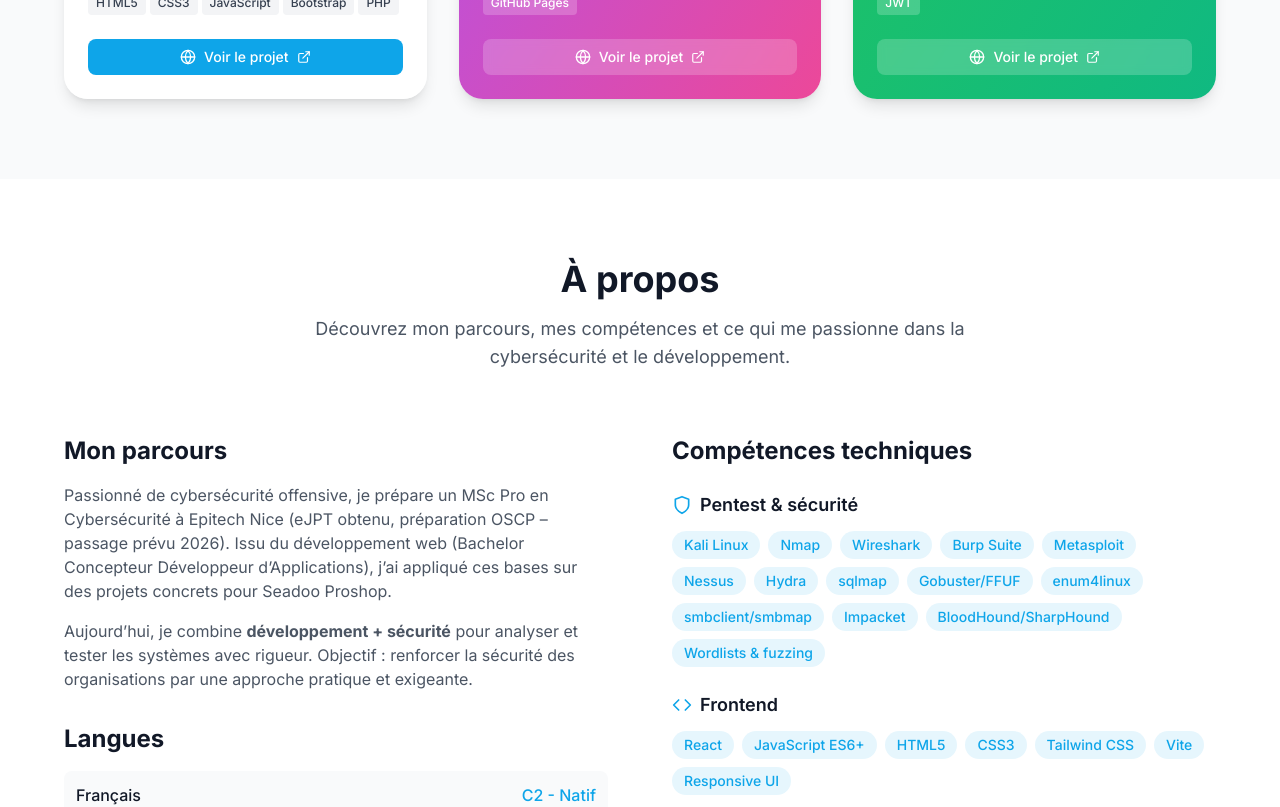
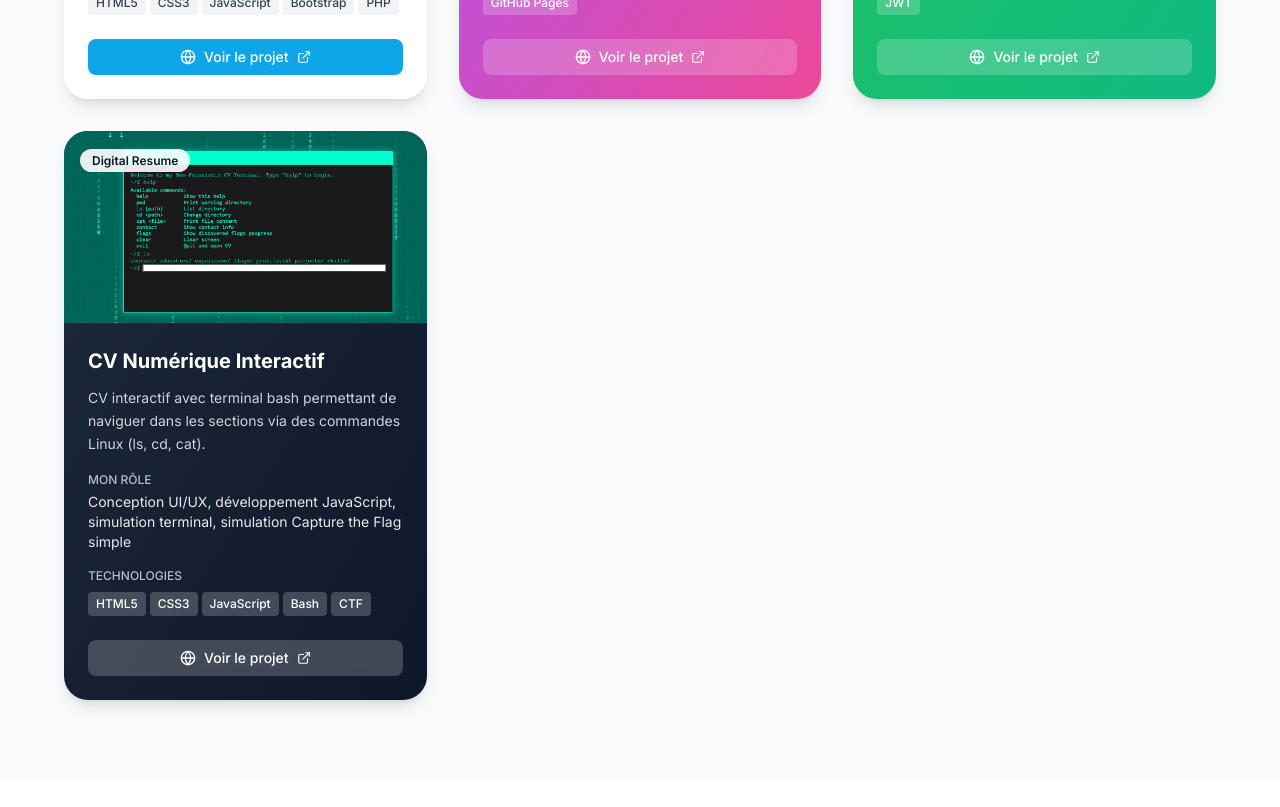
Before and after one commit to Kherops/portfoliopro, a React (Vite) app: page / in a window 1280 px wide. Shown: the part 1500-2307 px from the top of the page. Built offline with nearby package versions, Linux system fonts and the light colour scheme.

Commit message:
changements sur les cards

```diff
--- a/src/components/Projects.jsx
+++ b/src/components/Projects.jsx
@@ -37,6 +37,18 @@ const Projects = () => {
       url: "https://shop-seadoo.fr",
       image: "/shopseadoo.png",
       bgColor: "bg-gradient-to-br from-green-500 to-emerald-500",
+      textColor: "text-white"
+    },
+    {
+      id: 4,
+      name: "CV Numérique Interactif",
+      type: "Digital Resume",
+      description: "CV interactif avec terminal bash permettant de naviguer dans les sections via des commandes Linux (ls, cd, cat).",
+      role: "Conception UI/UX, développement JavaScript, simulation terminal, simulation Capture the Flag simple",
+      technologies: ["HTML5", "CSS3", "JavaScript", "Bash", "CTF"],
+      url: "https://kherops.github.io/digital-resume/",
+      image: "public/digital_resume.png",
+      bgColor: "bg-gradient-to-br from-slate-800 to-slate-900",
       textColor: "text-white"
     }
   ]
```
Also changed, not shown: public/digital_resume.png (added).
